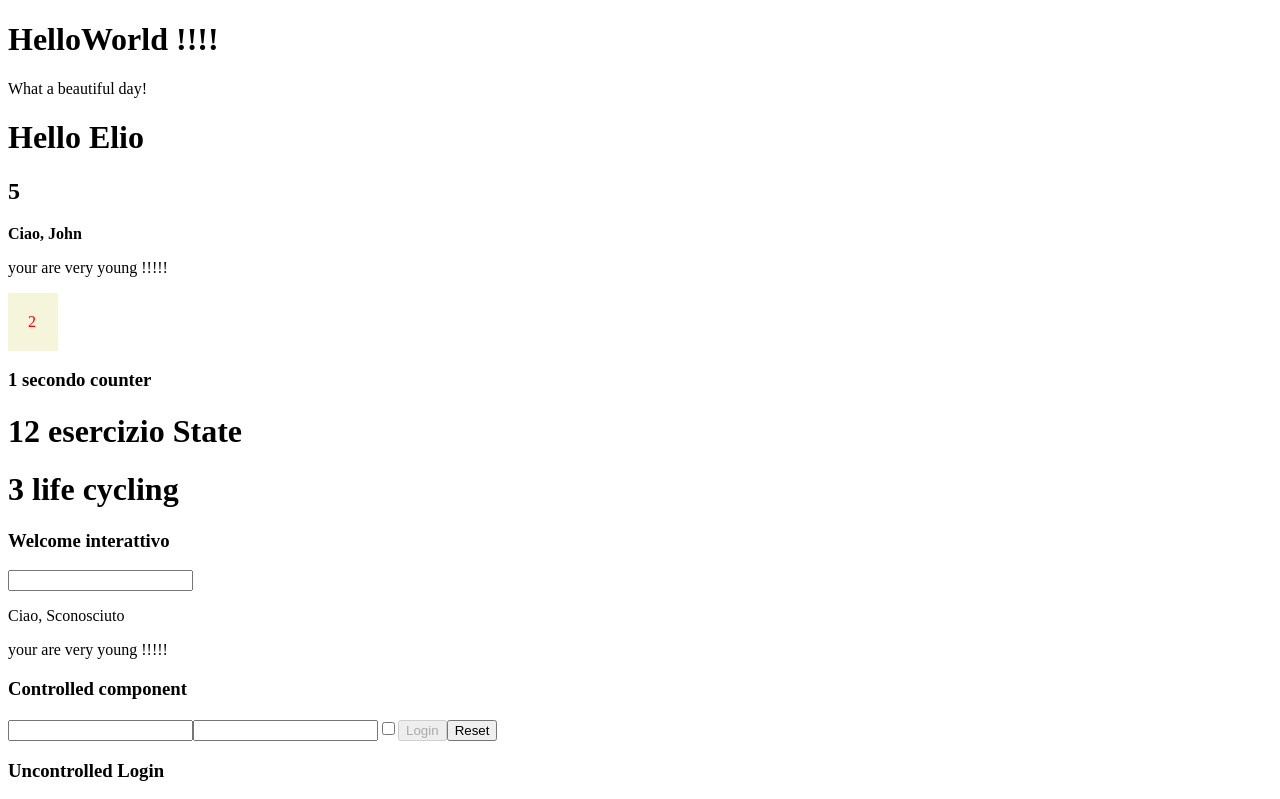
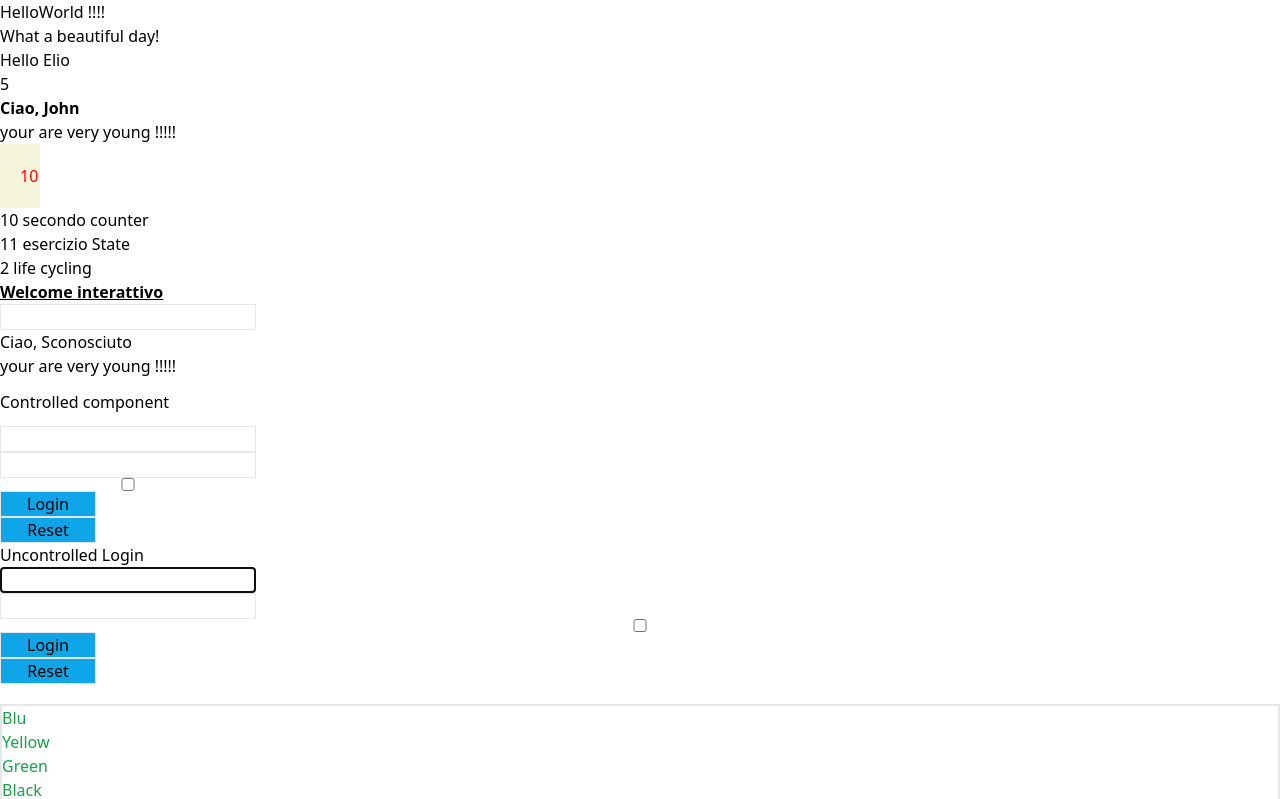
Before and after one commit to Castels88/React-esercizi, a React (Create React App) app: page / in a window 1280 px wide. Shown: the top 799 px of the page. Built offline with nearby package versions, Linux system fonts and the light colour scheme.

Commit message:
fine esercizio

```diff
--- a/package.json
+++ b/package.json
@@ -34,5 +34,10 @@
       "last 1 firefox version",
       "last 1 safari version"
     ]
+  },
+  "devDependencies": {
+    "autoprefixer": "^10.4.8",
+    "postcss": "^8.4.16",
+    "tailwindcss": "^3.1.8"
   }
 }
--- /dev/null
+++ b/postcss.config.js
@@ -0,0 +1,6 @@
+module.exports = {
+  plugins: {
+    tailwindcss: {},
+    autoprefixer: {},
+  },
+}
--- a/src/App.js
+++ b/src/App.js
@@ -21,7 +21,7 @@ const items = [
 export class App extends React.Component{
 render(){
     return (
-    <div>
+    <div className="container mx-auto">
         <HelloWorld/>
         <h1>Hello <Name/></h1>
         <h2>{sum(2,3)}</h2>
--- a/src/Colors.js
+++ b/src/Colors.js
@@ -2,9 +2,9 @@ import React from "react"
 export class Colors extends React.Component{
     render(){
         return (
-            <div>
+            <div className="border-solid border-2 border-black, my-5">
                 <ul>
-                    {this.props.items.map((items) => <li key={items.id}>
+                    {this.props.items.map((items) => <li className="text-green-600" key={items.id}>
                         <h4>{items.name}</h4>
                     </li> )}
                 </ul>
--- a/src/InteractiveWelcome.js
+++ b/src/InteractiveWelcome.js
@@ -14,8 +14,8 @@ export class InteractiveWelcome extends React.Component{
     render(){
         return (
             <div>
-                <h3>Welcome interattivo</h3>
-                <input type="text" name="username" value={this.state.username} onChange={this.handleInputChange} />
+                <h3 className="font-bold underline">Welcome interattivo</h3>
+                <input className="border border-black, w-64" type="text" name="username" value={this.state.username} onChange={this.handleInputChange} />
                 <Welcome name={this.state.username}/>
             </div>
         )
--- a/src/Login.js
+++ b/src/Login.js
@@ -26,13 +26,13 @@ export class Login extends React.Component{
     }
     render(){
         return(
-            <div>
-                <h3>Controlled component</h3>
-                <input type="text" name="username" value={this.state.username} onChange={this.HandleInputChange} />
-                <input type="password" name="password" value={this.state.password} onChange={this.HandleInputChange}/>
-                <input type="checkbox" name="remember" checked={this.state.remember} onChange={this.HandleInputChange}/>
-                <button disabled={!this.state.username||!this.state.password} onClick={this.Onlogin}>Login</button>
-                <button onClick={this.ResetState} >Reset</button>
+            <div className="flex flex-col">
+                <h3 className="my-3">Controlled component</h3>
+                <input className="border border-black, w-64" type="text" name="username" value={this.state.username} onChange={this.HandleInputChange} />
+                <input className="border border-black, w-64" type="password" name="password" value={this.state.password} onChange={this.HandleInputChange}/>
+                <input className="border border-black, w-64" type="checkbox" name="remember" checked={this.state.remember} onChange={this.HandleInputChange}/>
+                <button className="border border-black, p-1, bg-sky-500 hover:bg-sky-700, w-24 " disabled={!this.state.username||!this.state.password} onClick={this.Onlogin}>Login</button>
+                <button className="border border-black, p-1, bg-sky-500 hover:bg-sky-700, w-24" onClick={this.ResetState} >Reset</button>
             </div>
         )
     }
--- a/src/UncontrolledLogin.js
+++ b/src/UncontrolledLogin.js
@@ -18,12 +18,12 @@ export class UncontrolledLogin extends React.Component{
         return (
             <div>
                 <h3>Uncontrolled Login</h3>
-                <form onSubmit={this.handleFormLogin}>
-                    <input autoFocus type="text" name="username" />
-                    <input type="password" name="password" />
-                    <input type="checkbox" name="remember" />
-                    <button type="submit">Login</button>
-                    <button type="reset">Reset</button>
+                <form className="flex flex-col" onSubmit={this.handleFormLogin}>
+                    <input className="border border-black, w-64" autoFocus type="text" name="username" />
+                    <input className="border border-black, w-64" type="password" name="password" />
+                    <input className="border border-black" type="checkbox" name="remember" />
+                    <button className="border border-black, p-1, bg-sky-500 hover:bg-sky-700, w-24" type="submit">Login</button>
+                    <button className="border border-black, p-1, bg-sky-500 hover:bg-sky-700, w-24 " type="reset">Reset</button>
                 </form>
             </div>
         )
--- /dev/null
+++ b/tailwind.config.js
@@ -0,0 +1,10 @@
+/** @type {import('tailwindcss').Config} */
+module.exports = {
+  content: [
+    "./src/**/*.{js,jsx,ts,tsx}",
+  ],
+  theme: {
+    extend: {},
+  },
+  plugins: [],
+}
```
Also changed, not shown: 1 other file (tests, documents, lock files or other folders).
